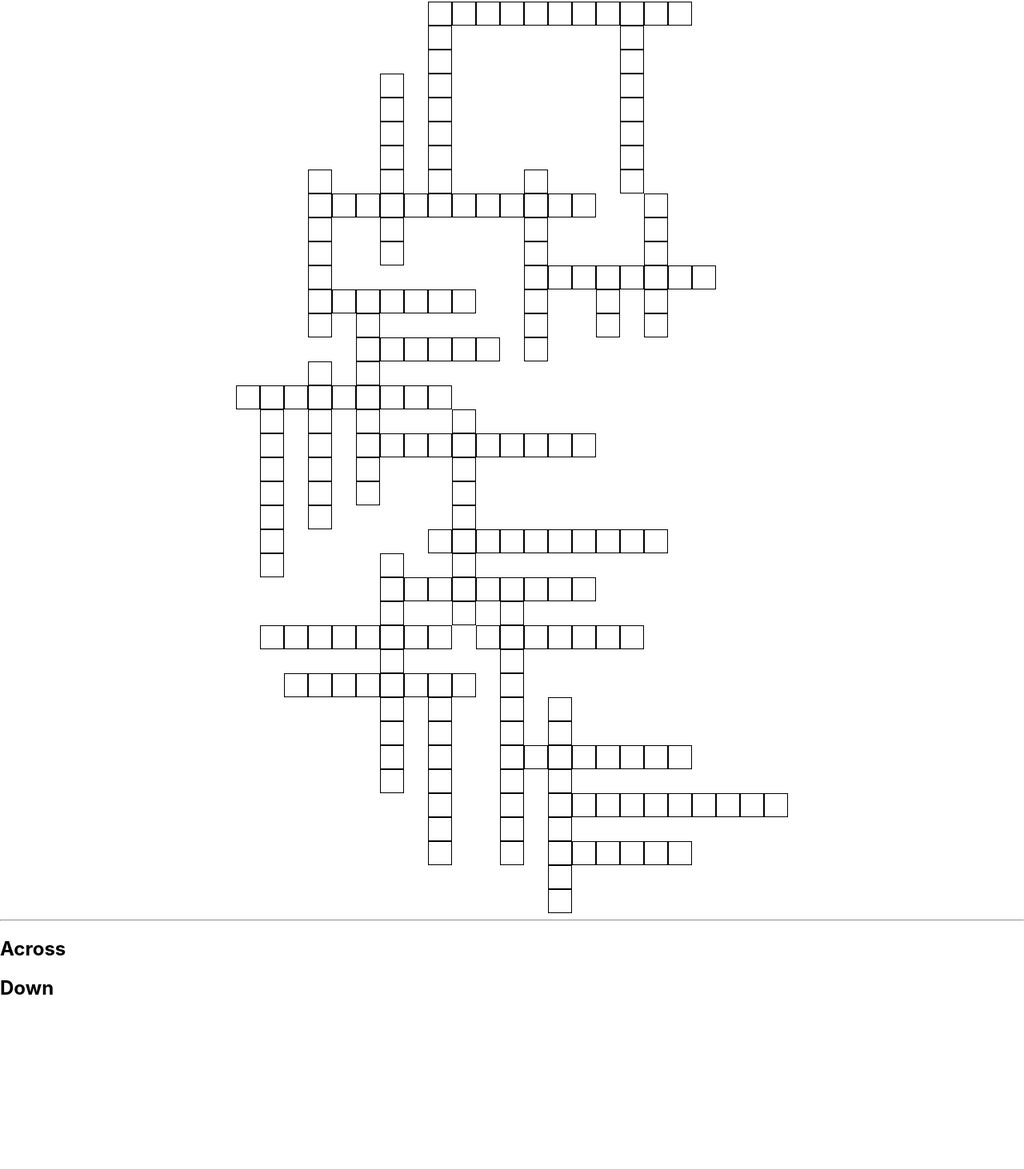
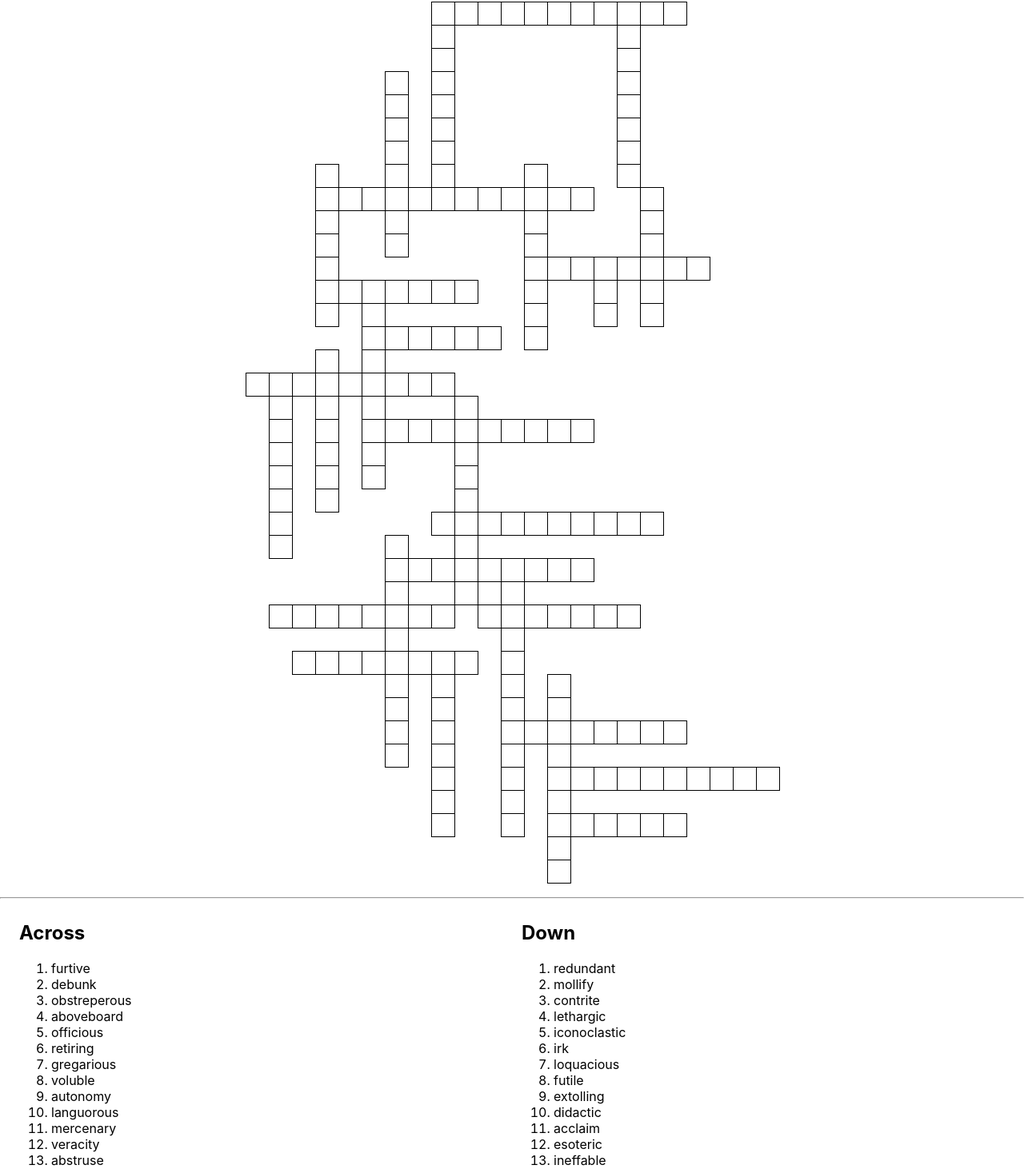
Before and after one commit to GitUser520/SmartCrosswordCreator, a React (Create React App) app in the folder nwhacks/: page / in a window 1280 px wide. Shown: the part 80-1542 px from the top of the page at 80% size. Before the commit the page ends 1350 px from the top, so only its background shows below. Built offline with nearby package versions, Linux system fonts and the light colour scheme.

Commit message:
better css

```diff
--- a/nwhacks/src/App.css
+++ b/nwhacks/src/App.css
@@ -5,11 +5,13 @@
 .input-box {
   box-sizing: border-box;
   display: inline-block;
+  outline: none;
   width: 30px;
   height: 30px;
   border-radius: 0;
   border: 1px black solid;
   text-align: center;
+  margin-right: -1px;
 }
 
 .blank-box {
@@ -17,6 +19,7 @@
   display: inline-block;
   width: 30px;
   height: 30px;
+  margin-right: -1px;
 }
 
 .crossword-container {
@@ -25,8 +28,19 @@
   justify-content: center;
   text-align: center;
   overflow: scroll;
+  padding-bottom: 10px;
+}
+
+.hints-container {
+  display: flex;
+  margin-left: 24px;
+}
+
+.hints {
+  flex: 1 0 0;
 }
 
 .row {
   display: flex;
+  margin-bottom: -1px;
 }
--- a/nwhacks/src/App.js
+++ b/nwhacks/src/App.js
@@ -49,13 +49,15 @@ function App() {
                 <CrosswordComponent grid={crossword.grid} />
             </div>
             <hr/>
-            <h2> Across </h2>
-            <div>
-                <HintsComponent across={crossword.horizontalWords} />
-            </div>
-            <h2> Down </h2>
-            <div>
-                <HintsComponent down={crossword.verticalWords} />
+            <div className="hints-container">
+                <div className="hints">
+                    <h2> Across </h2>
+                    <HintsComponent hints={crossword.horizontalWords} />
+                </div>
+                <div className="hints">
+                    <h2> Down </h2>
+                    <HintsComponent hints={crossword.verticalWords} />
+                </div>
             </div>
         </div>
     );
@@ -63,11 +65,13 @@ function App() {
 
 class CrosswordComponent extends React.Component {
     render() {
-        var rows = [];
+        let rows = [];
         for (var i = 0; i < this.props.grid.length; i++) {
-            rows.push(<div className="row">
-                <CrosswordRow rows={this.props.grid[i]} rowNum={i} />
-            </div>)
+            rows.push(
+                <div className="row">
+                    <CrosswordRow rows={this.props.grid[i]} rowNum={i} />
+                </div>
+            )
         }
         return rows;
     }
@@ -75,7 +79,7 @@ class CrosswordComponent extends React.Component {
 
 class CrosswordRow extends React.Component {
     render() {
-        var cells = [];
+        let cells = [];
         for (let i = 0; i < this.props.rows.length; i++) {
             if (this.props.rows[i]) {
                 cells.push(<input type="text" id="fname" maxLength="1" key={this.props.rowNum * this.props.rows.length + i} className="input-box"/>);
@@ -89,8 +93,13 @@ class CrosswordRow extends React.Component {
 
 class HintsComponent extends React.Component {
     render() {
-        var indents = [];
-        return indents;
+        return (
+            <ol>
+                {this.props.hints.map((item, index) => (
+                    <li key={index}>{item}</li>
+                ))}
+            </ol>
+        );
     }
 }
 
```
